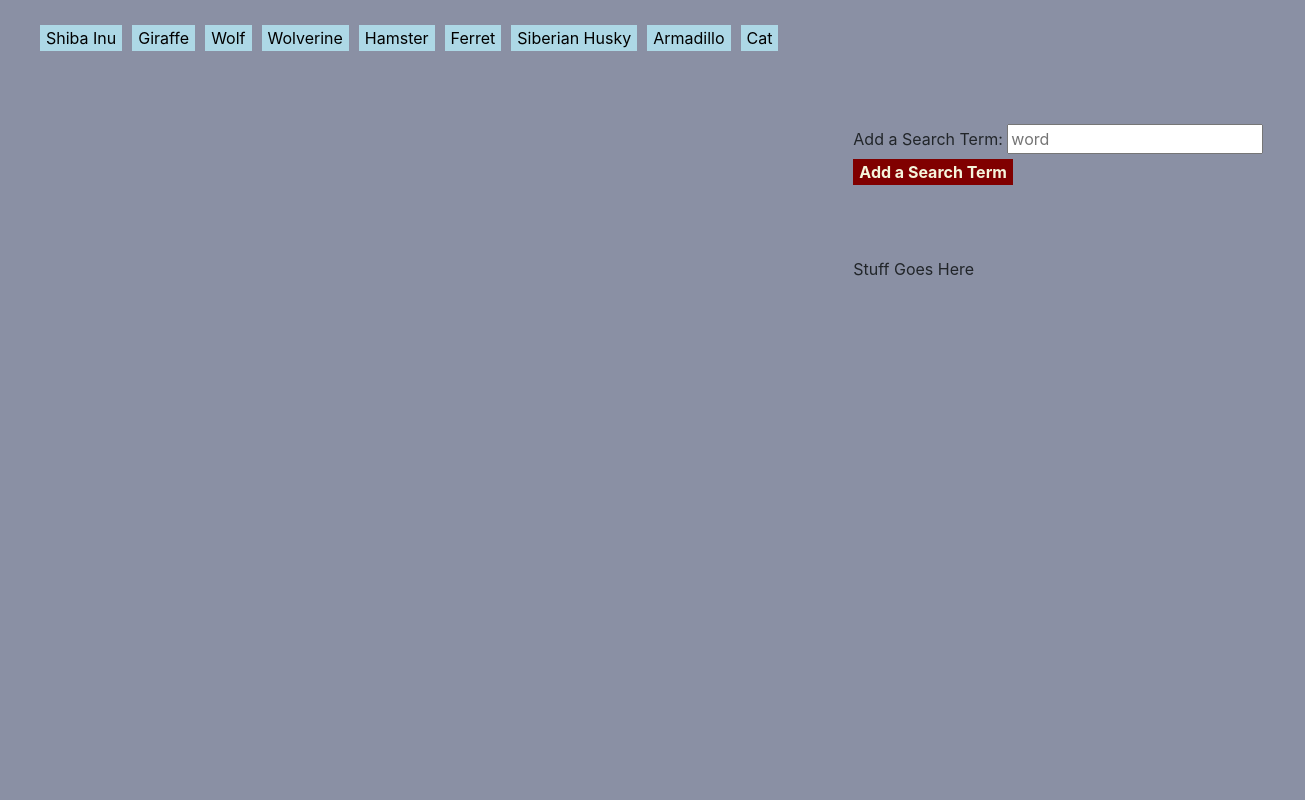
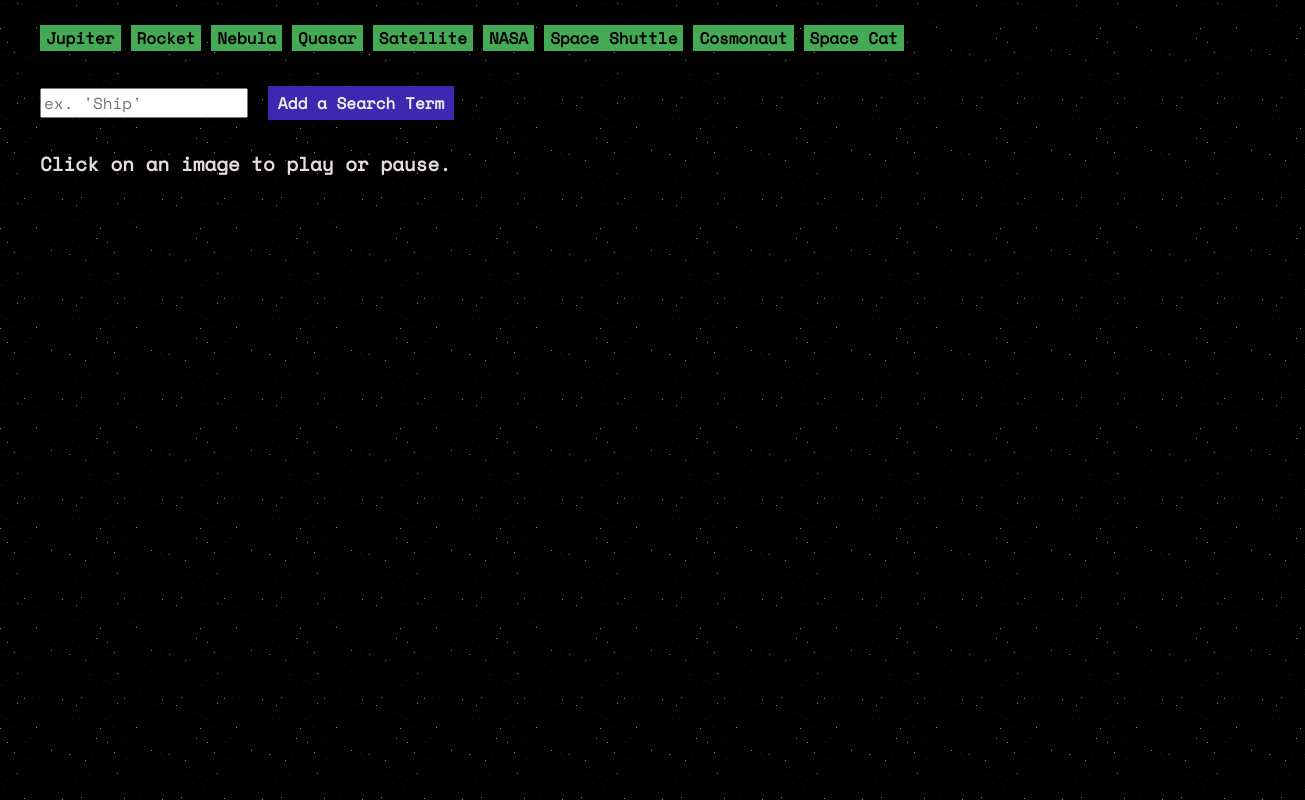
Before and after one commit to thmiv/GifTastic, a plain HTML site: page index.html in a window 1280 px wide. Shown: the whole page, 1305 px wide, since content can reach past the window. Drawn offline with nearby package versions, Linux system fonts and the light colour scheme.

Commit message:
site styled and fully functional

```diff
--- a/assets/css/style.css
+++ b/assets/css/style.css
@@ -1,17 +1,39 @@
 body {
-    background: #8a90a4;
+    background: url("../images/darkness.png");
+    color: #affadd;
+    font-family: 'Space Mono', monospace;
 }
 #link-populate {
     margin: 20px;
 }
+#search-box {
+    margin: 0 0 20px 25px;
+}
 .search-button {
     margin: 5px;
-    background: lightblue;
+    background: rgb(69, 170, 86);
+    color: #000000;
+    font-weight: bold;
     border-style: none;
 }
 #add-term {
-    background: maroon;
-    color: beige;
+    background: #4027b1;
+    color: #eeeeee;
     font-weight: bold;
     border-style: none;
+    margin: 10px;
+    padding: 5px 10px 5px 10px;
 }
+#gif-populate {
+    margin-left: 10px;
+}
+#instructions {
+    margin: 0 0 20px 25px;
+    color: #e6dede;
+    font-size: 1.2em;
+    font-weight: 600;
+}
+img {
+    margin-bottom: 15px;
+    margin-top: -10px;
+}
--- a/assets/javascript/app.js
+++ b/assets/javascript/app.js
@@ -1,7 +1,7 @@
 // giphy app
 
   // initial array of topics
-  var searchTerms = ["Shiba Inu", "Giraffe", "Wolf", "Wolverine", "Hamster", "Ferret", "Siberian Husky", "Armadillo", "Cat"];
+  var searchTerms = ["Jupiter", "Rocket", "Nebula", "Quasar", "Satellite", "NASA", "Space Shuttle", "Cosmonaut", "Space Cat"];
 
   function renderButtons() {    // renders the search buttons
     $("#link-populate").empty();
@@ -26,11 +26,12 @@
         var results = response.data;
         for (var i = 0; i < results.length; i++) {
             if (results[i].rating !== "r" && results[i].rating !== "pg-13") {
-                var gifDiv = $("<div class='item'>");
+                var gifDiv = $("<div class='col-md-6'>");
                 var rating = results[i].rating;
-                var p = $("<p>").text("Rating: " + rating);
+                var title = results[i].title;
+                var p = $("<p>").text(title + " // Rating: " + rating);
                 var searchImage = $("<img>");
-                searchImage.addClass("gif");
+                searchImage.addClass("img-responsive gif");
                 searchImage.attr("src", results[i].images.fixed_height_still.url);
                 searchImage.attr("data-still", results[i].images.fixed_height_still.url);
                 searchImage.attr("data-animate", results[i].images.fixed_height.url);
--- a/index.html
+++ b/index.html
@@ -4,8 +4,9 @@
     <meta charset="UTF-8">
     <meta name="viewport" content="width=device-width, initial-scale=1.0">
     <meta http-equiv="X-UA-Compatible" content="ie=edge">
-    <title>Giftastic</title>
+    <title>Space gifs</title>
     <link rel="stylesheet" href="https://stackpath.bootstrapcdn.com/bootstrap/4.1.3/css/bootstrap.min.css" integrity="sha384-MCw98/SFnGE8fJT3GXwEOngsV7Zt27NXFoaoApmYm81iuXoPkFOJwJ8ERdknLPMO" crossorigin="anonymous">
+    <link href="https://fonts.googleapis.com/css?family=Space+Mono" rel="stylesheet">
     <link rel="stylesheet" type="text/css" href="assets/css/style.css">
     <script
         src="https://code.jquery.com/jquery-3.3.1.min.js"
@@ -22,25 +23,25 @@
                 <div id="link-populate"></div>
             </div>
         </div>
-            <br><br>
+
             <div class="row">
-            <div class="col-md-8">
-                <div id="gif-populate"></div>
-            </div>
-            <div class="col-md-4">
-                <div class="row">
+                <div class="col-md-12" id="search-box">
                     <form id="search-form">
-                    <label for="search-input">Add a Search Term: </label>
-                    <input type="text" id="search-input" placeholder="word"><br>
+                        <!-- <label for="search-input">Add a Search Term: </label> -->
+                        <input type="text" id="search-input" placeholder="ex. 'Ship'">
                         <input id="add-term" type="submit" value="Add a Search Term">
                     </form>
                 </div>
-                <br><br><br>
+            </div>
+
                 <div class="row">
-                    <p> Stuff Goes Here </p>
+                   <div class="col-md-12">
+                        <p id="instructions">Click on an image to play or pause.</p>
                     </div>
                 </div>
-        </div>
+
+                <div class="row" id="gif-populate"></div>
+
         </div>
 
 </body>
```
Also changed, not shown: assets/images/darkness.png (added). Lines whose indentation alone changed are shown as unchanged.
